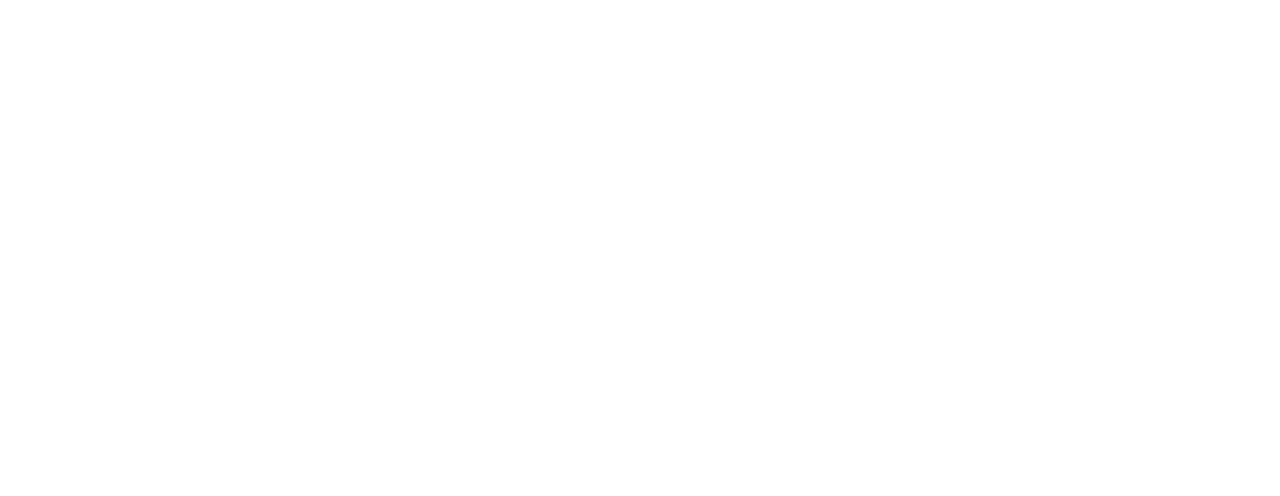
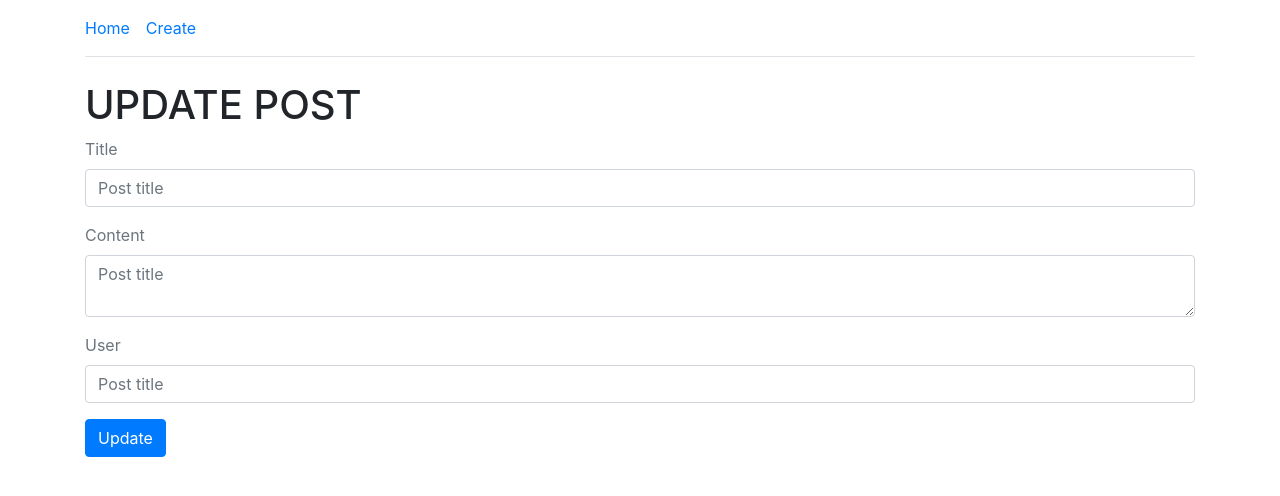
Before and after one commit to Ali-consciousroad/mern-crud, a React (Create React App) app in the folder client/: page /post/update/1 in a window 1280 px wide. Shown: the top 496 px of the page. Built offline with nearby package versions, Linux system fonts and the light colour scheme; no server answers.

Commit message:
Section7 - 26. Post update client: Update client side operational

```diff
--- a/client/src/Routes.js
+++ b/client/src/Routes.js
@@ -8,6 +8,7 @@
 import App from './App';
 import Create from './Create';
 import SinglePost from './SinglePost';
+import UpdatePost from './UpdatePost';
 
 
 const Routes = () => {
@@ -17,6 +18,7 @@
         <Route path="/" exact component={App} />
         <Route path="/create" exact component={Create} />
         <Route path="/post/:slug" exact component={SinglePost}/>
+        <Route path="/post/update/:slug" exact component={UpdatePost}/>
       </Switch>
     </Router>
   );
--- /dev/null
+++ b/client/src/UpdatePost.js
@@ -0,0 +1,110 @@
+import React, {useState, useEffect} from 'react';
+import axios from 'axios';
+import Nav from './Nav';
+
+const UpdatePost = (props) => {
+  const [state, setState] = useState({
+    title: '',
+    content: '',
+    slug: '',
+    user: ''
+  });
+
+  const { title, content, slug, user } = state;
+
+  useEffect(() => {
+    axios
+      .get(`${process.env.REACT_APP_API}/post/${props.match.params.slug}`)
+      .then(response => {
+        const {title, content, slug, user} = response.data
+        setState({...state, title, content, slug, user});
+      })
+      .catch(error => alert('Error updating post'));
+  }, []);
+
+  /* Code from the Create.js client side reuseds */
+  /* No change needed for the handleChange function */
+  const handleChange = (name) => (event) => {
+    // Used to check output inside the console of the browser
+    // console.log('name', name, 'event', event);
+    setState({...state, [name]: event.target.value});
+  };
+
+  // Old school function
+  /*
+  function handleChange(name) {
+    return function(event){
+      setState({...state, [name]: event.target.value });
+    };
+  }
+  */
+
+  const handleSubmit = event => {
+    event.preventDefault();
+    /*console.table({title, content, user});*/
+    axios
+      .put(`${process.env.REACT_APP_API}/post/${slug}`, { title, content, user})
+      .then(response => {
+        console.log(response);
+        const {title, content, slug, user} = response.data
+        //empty state
+        setState({...state, title, content , user });
+        //show success alert
+        alert(`Post titled ${title} is updated`);
+      })
+      .catch(error => {
+        console.log(error.response);
+        alert(error.response.data.error);
+      });
+  };
+
+  const showUpdateForm = () =>(
+    <form onSubmit={handleSubmit}>
+      <div className="form-group">
+        <label className="text-muted">Title</label>
+        {/*<input value={state.title} type="text" className="form-control" placeholder="Post title" required /> --
+        Shorter syntax allowed thanks to state destructuration
+        Add event handler to handle any change made on the component */}
+        <input
+          onChange={handleChange('title')}
+          value={title}
+          type="text"
+          className="form-control"
+          placeholder="Post title"
+          required />
+      </div>
+
+      <div className="form-group">
+        <label className="text-muted">Content</label>
+        {/* <input value={state.content} type="text" className="form-control" placeholder="Write something" required /> */}
+        <textarea onChange={handleChange('content')} value={content} type="text" className="form-control" placeholder="Post title" required />
+
+      </div>
+
+      <div className="form-group">
+        <label className="text-muted">User</label>
+        {/* <input value={state.user} type="text" className="form-control" placeholder="Your name" required /> */}
+        <input onChange={handleChange('user')} value={user} type="text" className="form-control" placeholder="Post title" required />
+
+      </div>
+
+      <div>
+        <button className="btn btn-primary">Update</button>
+      </div>
+    </form>
+  )
+
+  return (
+    // pb -> Use the padding only at the botto m
+    <div className="container pb-5">
+      <Nav />
+      <br />
+      {/* Test */}
+      {/*<h1>{JSON.stringify(post)}</h1>*/}
+      <h1>UPDATE POST</h1>
+      {showUpdateForm()}
+    </div>
+  );
+};
+
+export default UpdatePost;
```
